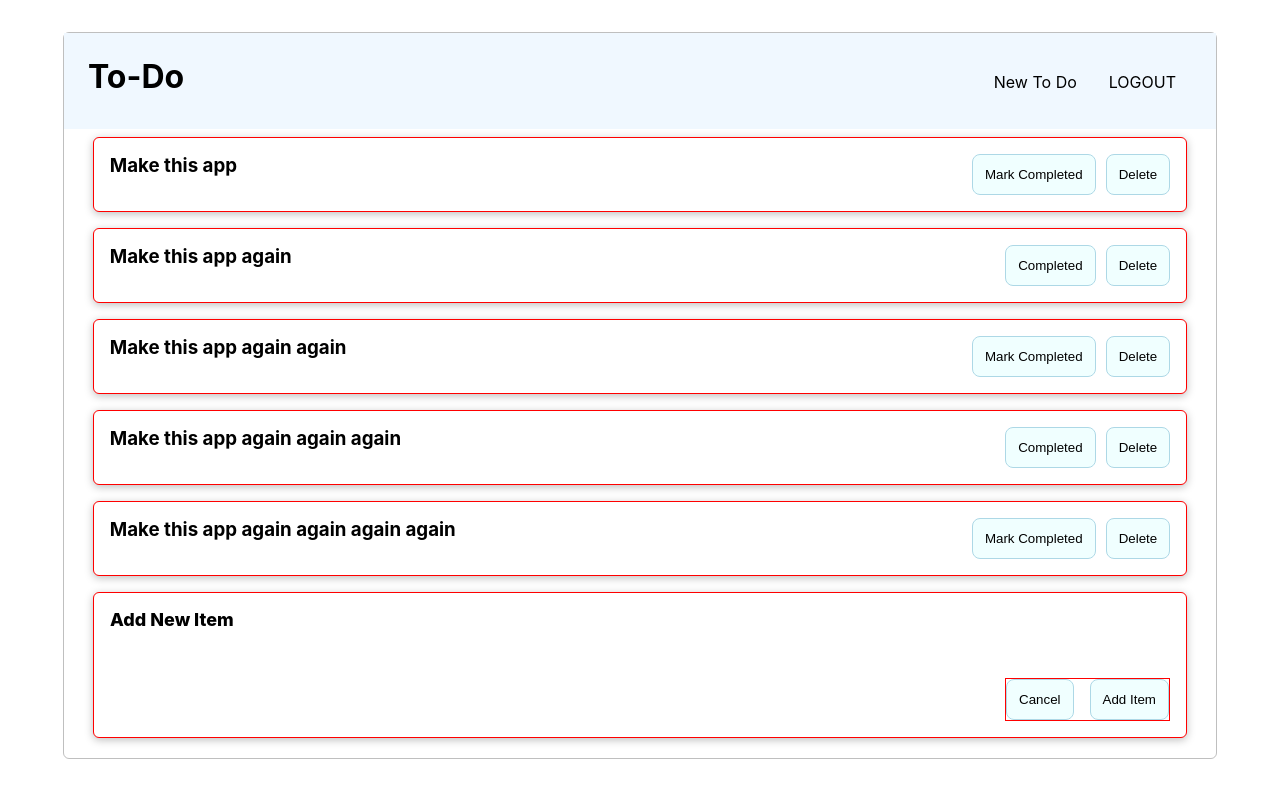
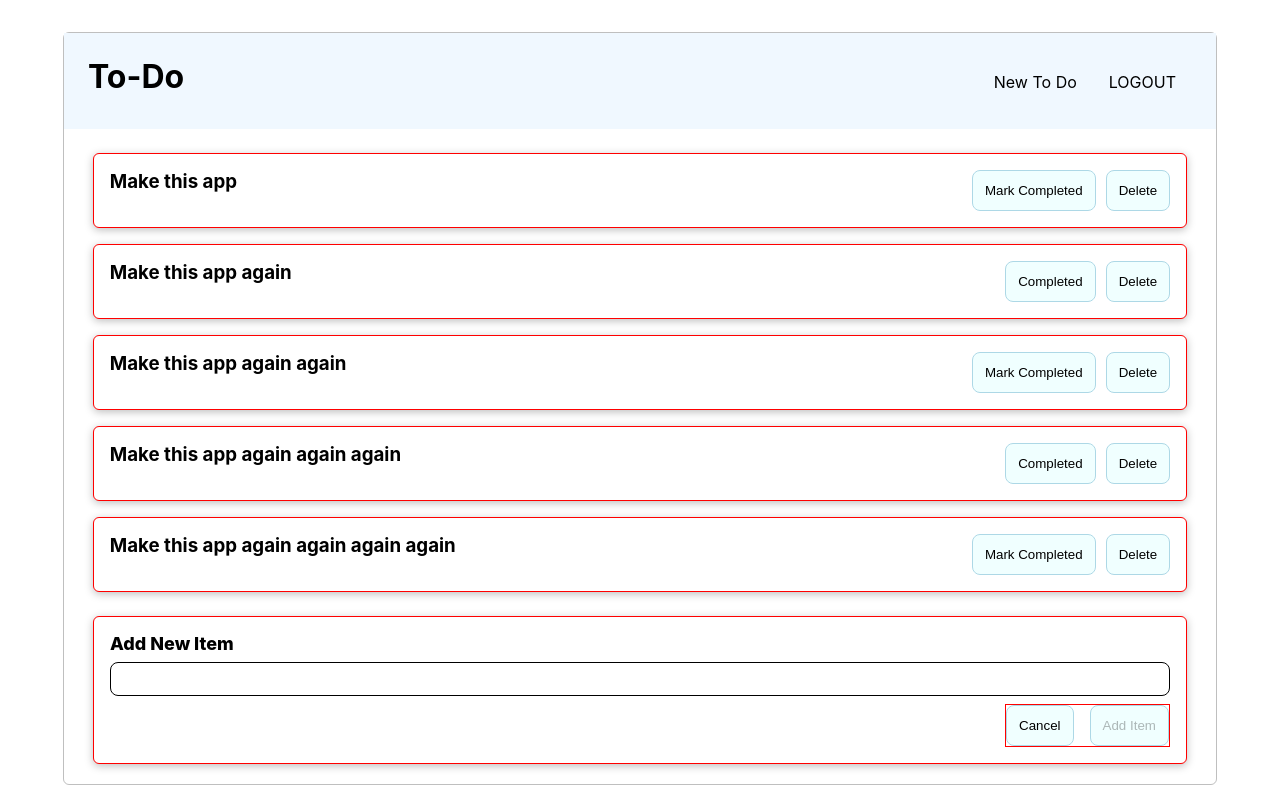
Before and after one commit to Jordan-McGhee/to-do-react, a React (Create React App) app: page / in a window 1280 px wide. Both pictures are taken after a click on the button "Add New Item". Built offline with nearby package versions, Linux system fonts and the light colour scheme.

Commit message:
Made form only able to submit if input is valid, and made small style changes across the app

```diff
--- a/src/components/Form/NewItemForm.css
+++ b/src/components/Form/NewItemForm.css
@@ -45,6 +45,7 @@
     margin: .5rem 0;
     height: 2rem;
     border-radius: 8px;
+    border: 1px solid black
 }
 
 .form-buttons {
--- a/src/components/Form/NewItemForm.js
+++ b/src/components/Form/NewItemForm.js
@@ -11,7 +11,7 @@ const NewItemForm = (props) => {
 
     // NICE TO HAVE
     // STATE OR REF TO TRACK USER INPUT --done
-    // VALIDATION
+    // VALIDATION --done
     // ERROR HANDLING
     // PROMPT IF USER CLICKS OUT OR PRESSES CANCEL
     // CLEAR ENTERED VALUE OF FORM AFTER SUBMISSION --done
@@ -63,7 +63,8 @@ const NewItemForm = (props) => {
 
                 <div className="form-buttons">
                     <button type="button" onClick={ props.onCancel }>Cancel</button>
-                    <button type="submit" className="submit-button">Add Item</button>
+                    <button type="submit" className="submit-button"
+                    disabled = {!enteredItemIsValid}>Add Item</button>
                 </div>
             </form>
         </Card>
--- a/src/components/To-Do/ToDoList.css
+++ b/src/components/To-Do/ToDoList.css
@@ -1,5 +1,5 @@
 .to-do-list {
-    margin: auto;
+    margin: 1rem auto;
     /* border: 1px solid red; */
     display: flex;
     flex-direction: column;
```
